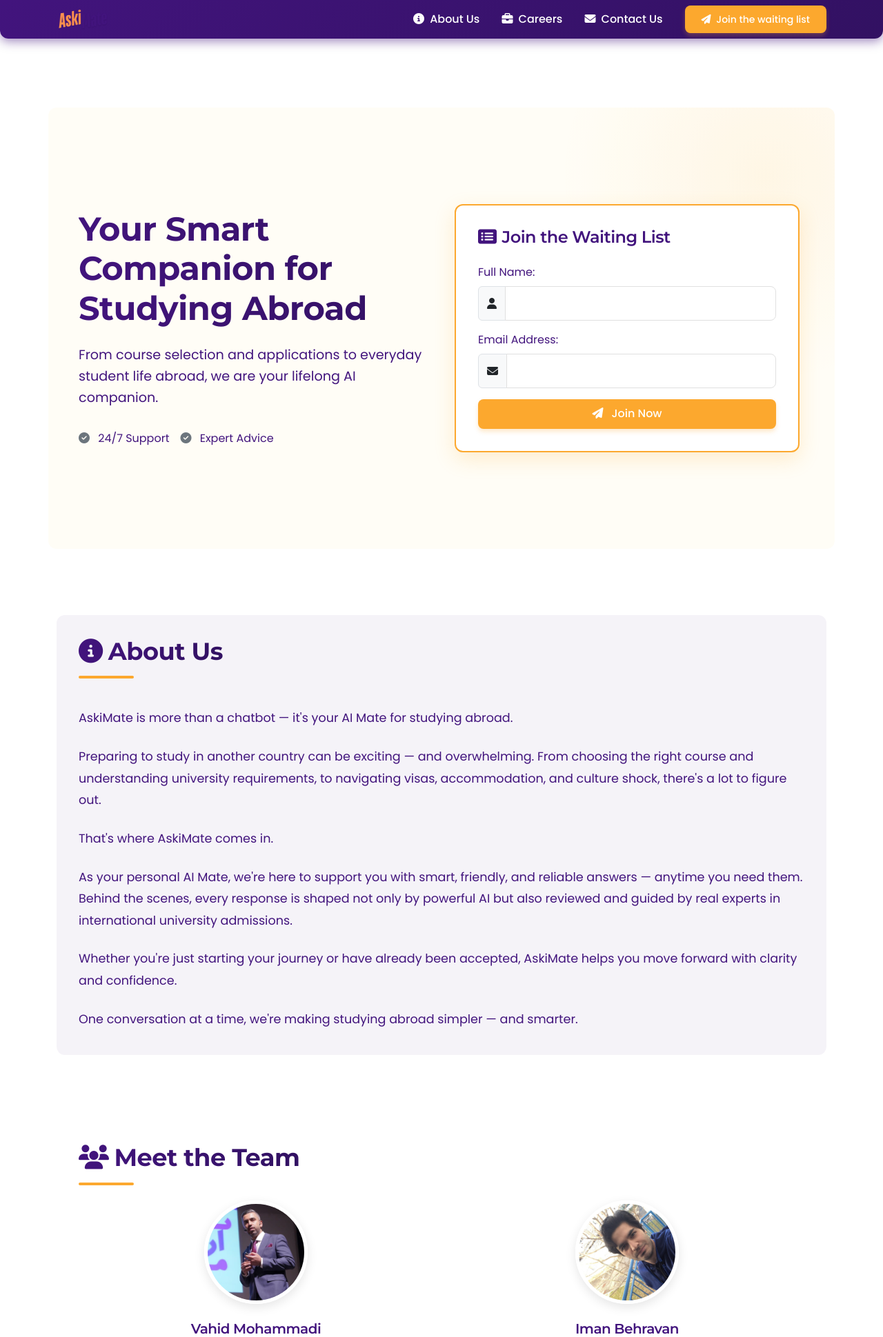
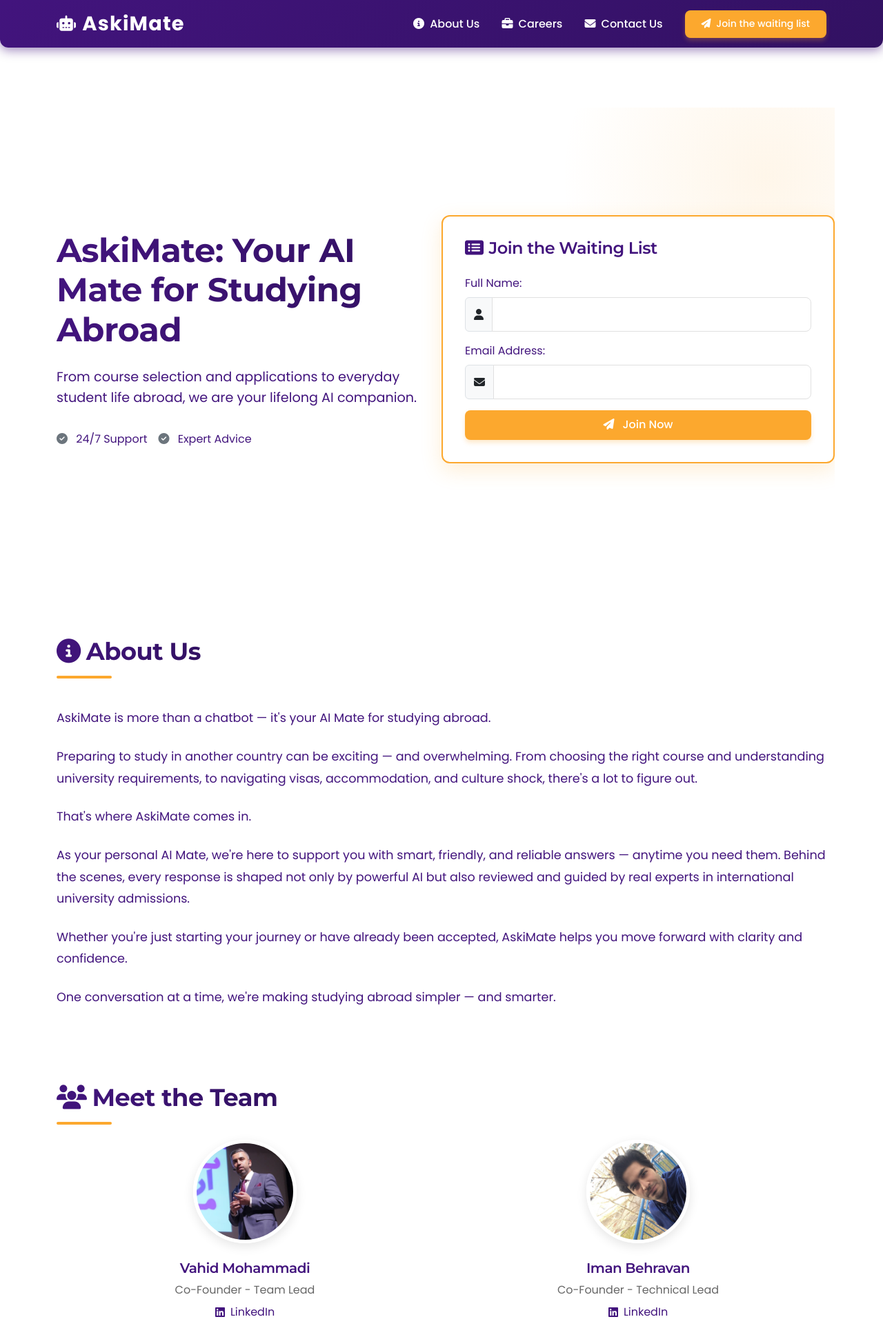
Before and after one commit to vaahiiid/askimate, a Django app: page / in a window 1280 px wide. Shown: the top 1939 px of the page at 69% size. Run offline with Django 5.2, Linux system fonts and the light colour scheme.

Commit message:
Update main_page.html

```diff
--- a/home_page/templates/home_page/main_page.html
+++ b/home_page/templates/home_page/main_page.html
@@ -237,25 +237,6 @@
     section {
       margin-bottom: 6rem;
       padding-top: 2rem;
-      padding: 2rem;
-      border-radius: 12px;
-    }
-
-    /* Background variations for sections */
-    #join {
-      background-color: rgba(255, 243, 209, 0.2);
-    }
-
-    #about {
-      background-color: rgba(66, 20, 125, 0.05);
-    }
-
-    #careers {
-      background-color: rgba(252, 168, 46, 0.05);
-    }
-
-    #contact {
-      background-color: rgba(66, 20, 125, 0.05);
     }
 
     /* Hero Section */
@@ -313,8 +294,6 @@
       animation: fadeInUpBox 0.8s ease forwards;
       animation-delay: 0.6s;
       transition: all 0.3s ease;
-      margin: 0 auto;
-      max-width: 500px;
     }
 
     .join-box:hover {
@@ -630,7 +609,7 @@
   <nav class="navbar navbar-expand-md navbar-dark py-2">
     <div class="container">
       <a class="navbar-brand fw-bold" href="#">
-        <img src="{% static 'images/askimate.png' %}" alt="AskiMate" height="30" class="d-inline-block align-top">
+        <i class="fas fa-robot"></i> AskiMate
       </a>
 
       <!-- Toggler برای موبایل -->
@@ -684,7 +663,7 @@
   <!-- Hero Section -->
   <section class="row align-items-center" id="join">
     <div class="col-md-6">
-      <h1>Your Smart Companion for Studying Abroad</h1>
+      <h1>AskiMate: Your AI Mate for Studying Abroad</h1>
       <p>From course selection and applications to everyday student life abroad, we are your lifelong AI companion.</p>
       <div class="d-flex gap-3">
         <div class="feature-item">
@@ -697,8 +676,7 @@
         </div>
       </div>
     </div>
-    <div class="col-md-6">
-      <div class="join-box">
+    <div class="col-md-6 join-box">
       <h4><i class="fas fa-list-alt me-2"></i>Join the Waiting List</h4>
       <form method="POST" action="{% url 'main_page' %}">
         {% csrf_token %}
@@ -720,7 +698,6 @@
           <i class="fas fa-paper-plane me-2"></i> Join Now
         </button>
       </form>
-      </div>
     </div>
   </section>
 
```
Lines whose indentation alone changed are shown as unchanged.
